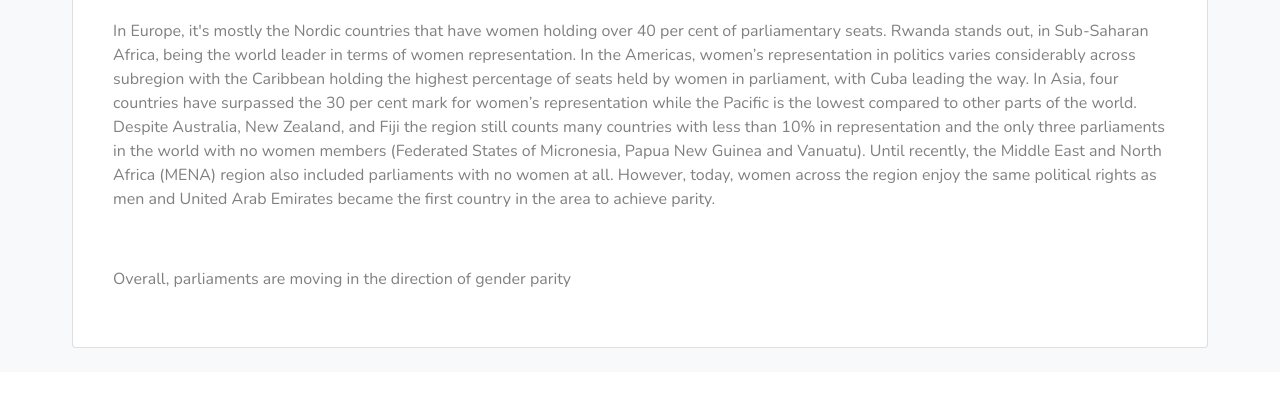
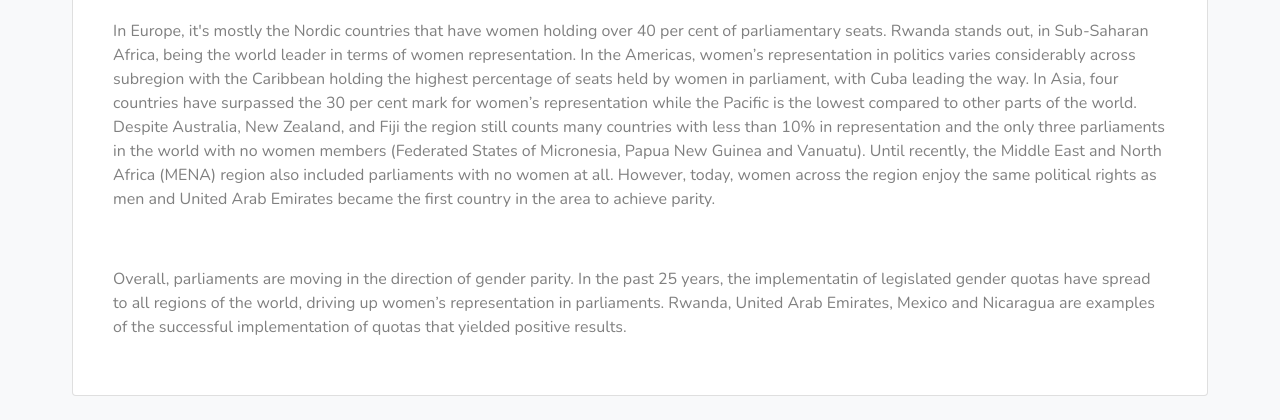
Before and after one commit to Mafaldim/women-in-parliament, a Flask app: page / in a window 1280 px wide. Shown: the part 1330-1750 px from the top of the page. Before the commit the page ends 1678 px from the top, so only its background shows below. Run offline with Flask 2, Linux system fonts and the light colour scheme; some libraries are stand-ins or nearby versions.

Commit message:
added conclusion paragraph

```diff
--- a/flaskapp/application/templates/index.html
+++ b/flaskapp/application/templates/index.html
@@ -78,7 +78,12 @@
         <div class="container4">
             <div id="chart4"></div>
         </div>
-       <p>Overall, parliaments are moving in the direction of gender parity</p>
+       <p>Overall, parliaments are moving in the direction of gender parity. In the past 25 years,
+           the implementatin of legislated gender quotas have spread to all regions of the world,
+           driving up women’s representation in parliaments. Rwanda, United Arab Emirates, Mexico and
+           Nicaragua are examples of the successful implementation of quotas that yielded positive results.
+
+       </p>
 
     </div>
 
```
